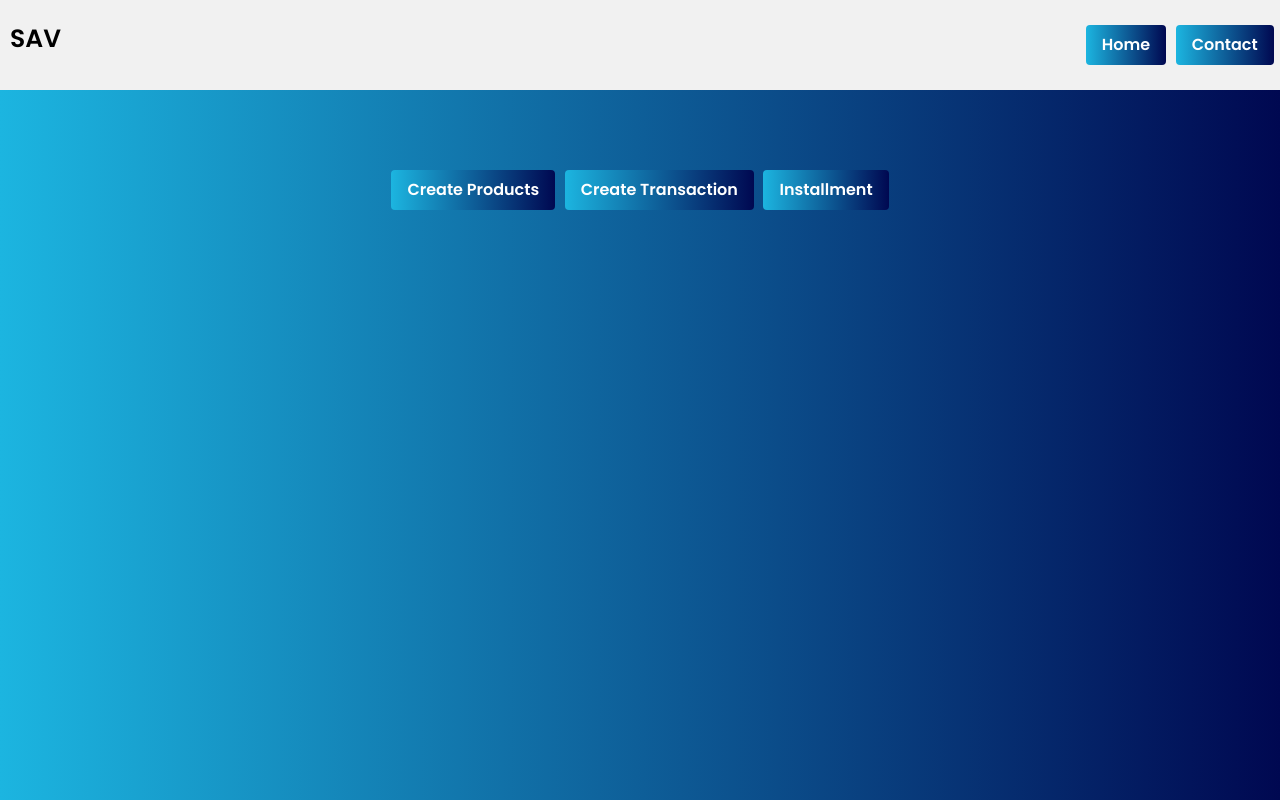
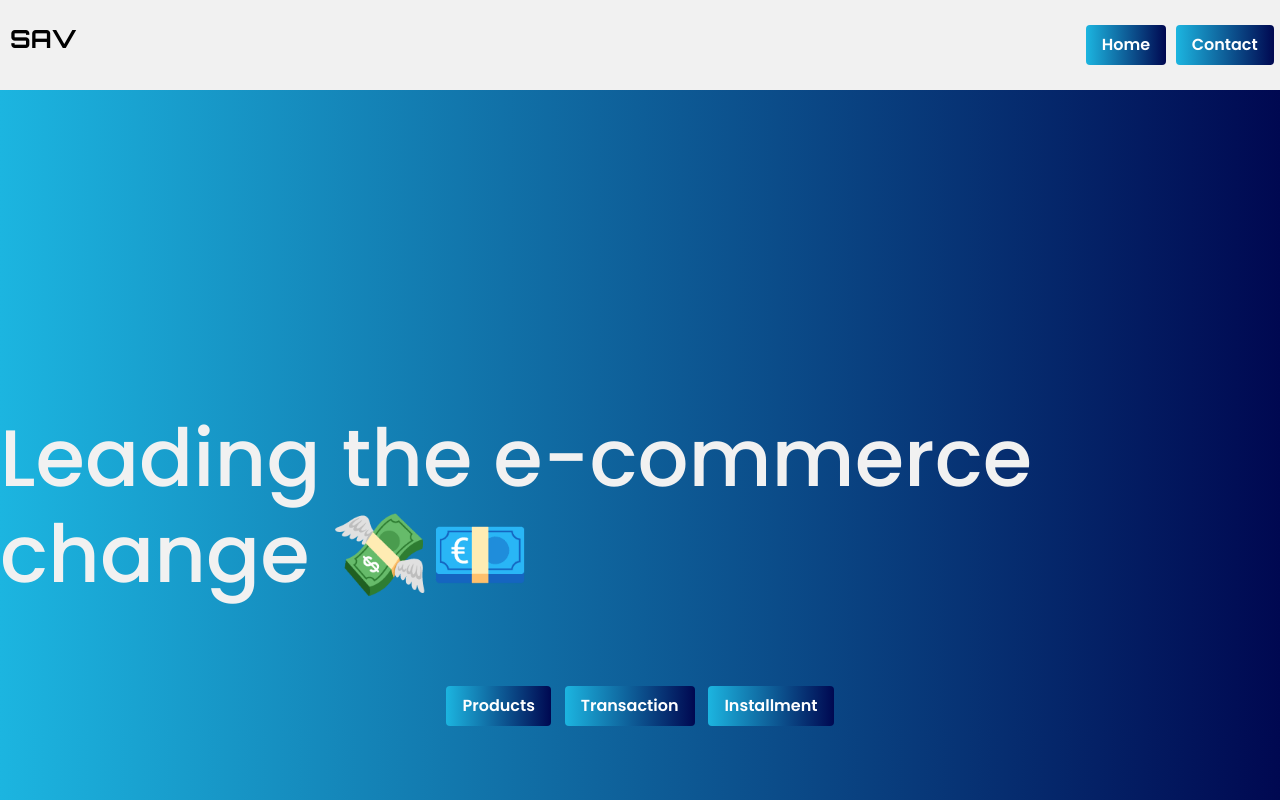
Before and after one commit to anqorithm/sav-frontend, a React (Vite) app: page / in a window 1280 px wide. Built offline with nearby package versions, Linux system fonts and the light colour scheme.

Commit message:
fix frontend issues

```diff
--- a/index.html
+++ b/index.html
@@ -2,9 +2,14 @@
 <html lang="en">
   <head>
     <meta charset="UTF-8" />
-    <link href="https://cdn.jsdelivr.net/npm/bootstrap@5.3.0-alpha3/dist/css/bootstrap.min.css" rel="stylesheet" integrity="sha384-KK94CHFLLe+nY2dmCWGMq91rCGa5gtU4mk92HdvYe+M/SXH301p5ILy+dN9+nJOZ" crossorigin="anonymous">
+    <link
+      href="https://cdn.jsdelivr.net/npm/bootstrap@5.3.0-alpha3/dist/css/bootstrap.min.css"
+      rel="stylesheet"
+      integrity="sha384-KK94CHFLLe+nY2dmCWGMq91rCGa5gtU4mk92HdvYe+M/SXH301p5ILy+dN9+nJOZ"
+      crossorigin="anonymous"
+    />
     <meta name="viewport" content="width=device-width, initial-scale=1.0" />
-    <link rel="icon" type="image/x-icon" href="./src/images/sav-favicon.png">
+    <!-- <link rel="icon" type="image/x-icon" href="./src/images/sav-favicon.png"> -->
     <link
       rel="stylesheet"
       href="https://use.fontawesome.com/releases/v6.0.0/css/all.css"
--- a/src/App.css
+++ b/src/App.css
@@ -63,6 +63,7 @@
   margin-bottom: 10px;
 } */
 @import url("https://fonts.googleapis.com/css2?family=Poppins:wght@300;400;500;600&display=swap");
+@import url("https://fonts.googleapis.com/css2?family=Orbitron:wght@400;500;600;700&display=swap");
 * {
   padding: 0;
   margin: 0;
--- a/src/pages/Home/Home.css
+++ b/src/pages/Home/Home.css
@@ -14,14 +14,22 @@
 
 .header a.logo {
   font-size: 25px;
+  font-family: "Orbitron";
   font-weight: bold;
 }
 
 .center {
   display: flex;
+  margin-top: 20rem;
+  flex-direction: column;
   justify-content: center;
   align-items: center;
-  height: 200px;
+}
+
+.center h1 {
+  color: #f1f1f1;
+  margin-bottom: 5rem;
+  font-size: 80px;
 }
 
 .btn-group .button:not(:last-child) {
--- a/src/pages/Home/Home.tsx
+++ b/src/pages/Home/Home.tsx
@@ -22,20 +22,23 @@ const Pages = () => {
           </Link>
         </div>
       </div>
-      <div className="body center">
-        <Link to="/createProduct">
+      <div className="center">
+        <h1>Leading the e-commerce change 💸💶</h1>
+        <div>
+          <Link to="/products">
             {" "}
-          <button className="button">Create Products</button>
+            <button className="button"> Products</button>
           </Link>
-        <Link to="/createTransaction">
+          <Link to="/transactions">
             {" "}
-          <button className="button">Create Transaction</button>
+            <button className="button"> Transaction</button>
           </Link>
           <Link to="/installments">
             {" "}
             <button className="button">Installment</button>
           </Link>
         </div>
+      </div>
     </>
   );
 };
```
Also changed, not shown: src/pages/About/About.tsx (added), src/pages/Contact/Cotact.tsx (added), src/pages/Installments/Instalments.css (added). Lines whose indentation alone changed are shown as unchanged.
